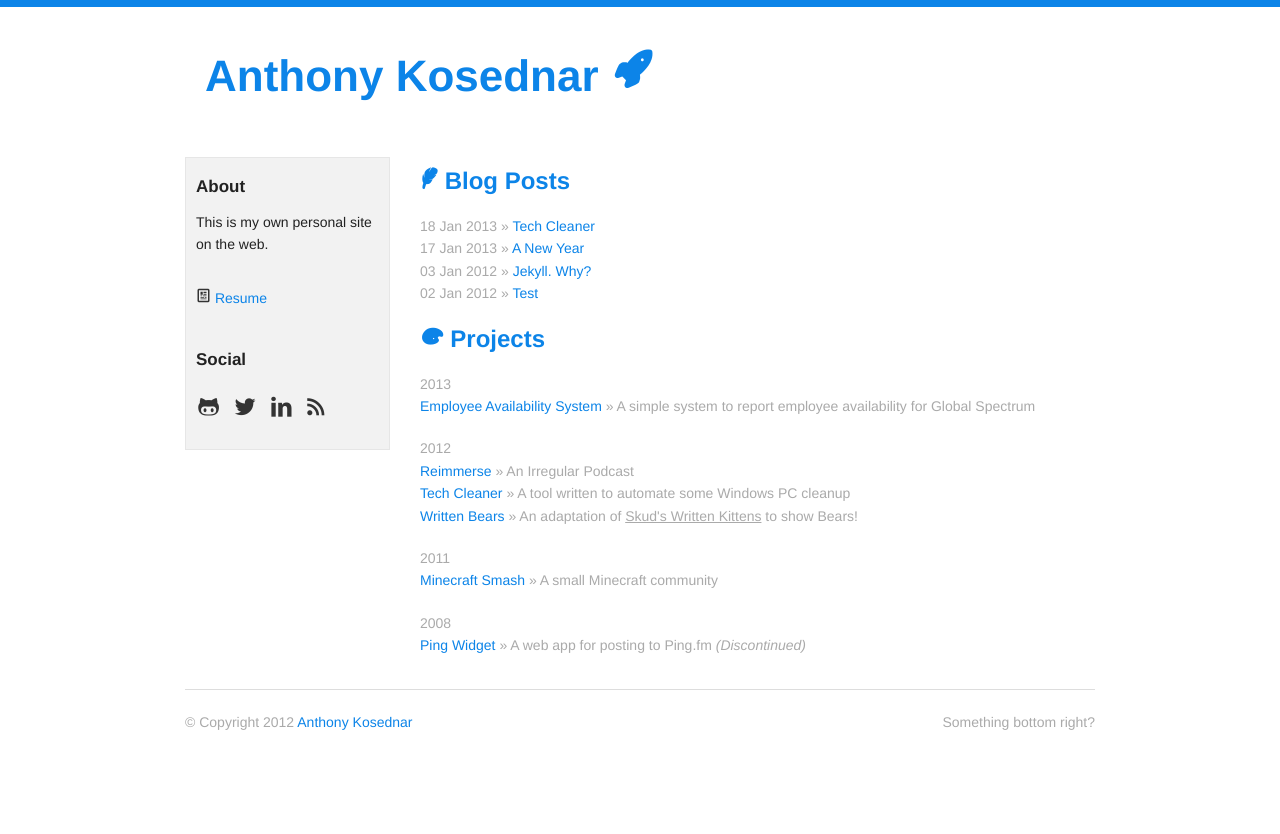
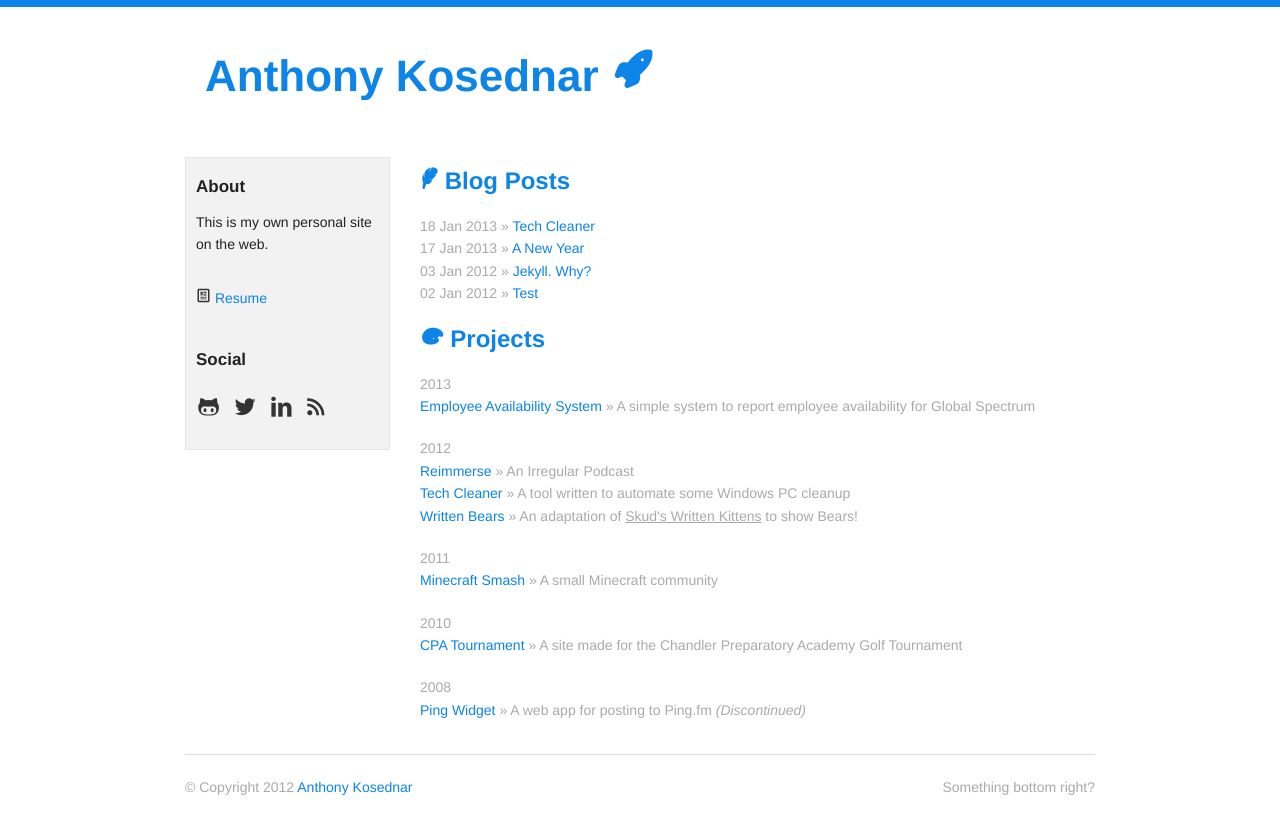
Before and after one commit to akosednar/akosednar.github.com, a Jekyll site: the page built from index.html, in a window 1280 px wide. Shown: the top 834 px of the page. Built offline with Jekyll 4.4.1, drawn with Linux system fonts in a browser that asks for light colours.

Commit message:
Added cpa gold tournament to projects

```diff
--- a/index.html
+++ b/index.html
@@ -24,6 +24,8 @@ title: Home
         		<li><a href="https://github.com/akosednar/writtenbears" target="_blank">Written Bears</a> <span>&raquo; An adaptation of <a href="https://github.com/Skud/writtenkitten" target="_blank">Skud's Written Kittens</a> to show Bears!</span></li>
         		<li class="spacer"><span>2011</span></li>
         		<li><a href="http://minecraftsmash.com" target="_blank">Minecraft Smash</a> <span>&raquo; A small Minecraft community</span></li>
+        		<li class="spacer"><span>2010</span></li>
+        		<li><a href="https://github.com/akosednar/cpatournament" target="_blank">CPA Tournament</a> <span>&raquo; A site made for the Chandler Preparatory Academy Golf Tournament</span></li>
         		<li class="spacer"><span>2008</span></li>
         		<li><a href="https://github.com/akosednar/Pingfm-Widget" target="_blank">Ping Widget</a> <span>&raquo; A web app for posting to Ping.fm <i>(Discontinued)</i></span></li>
         	</ul>
```
